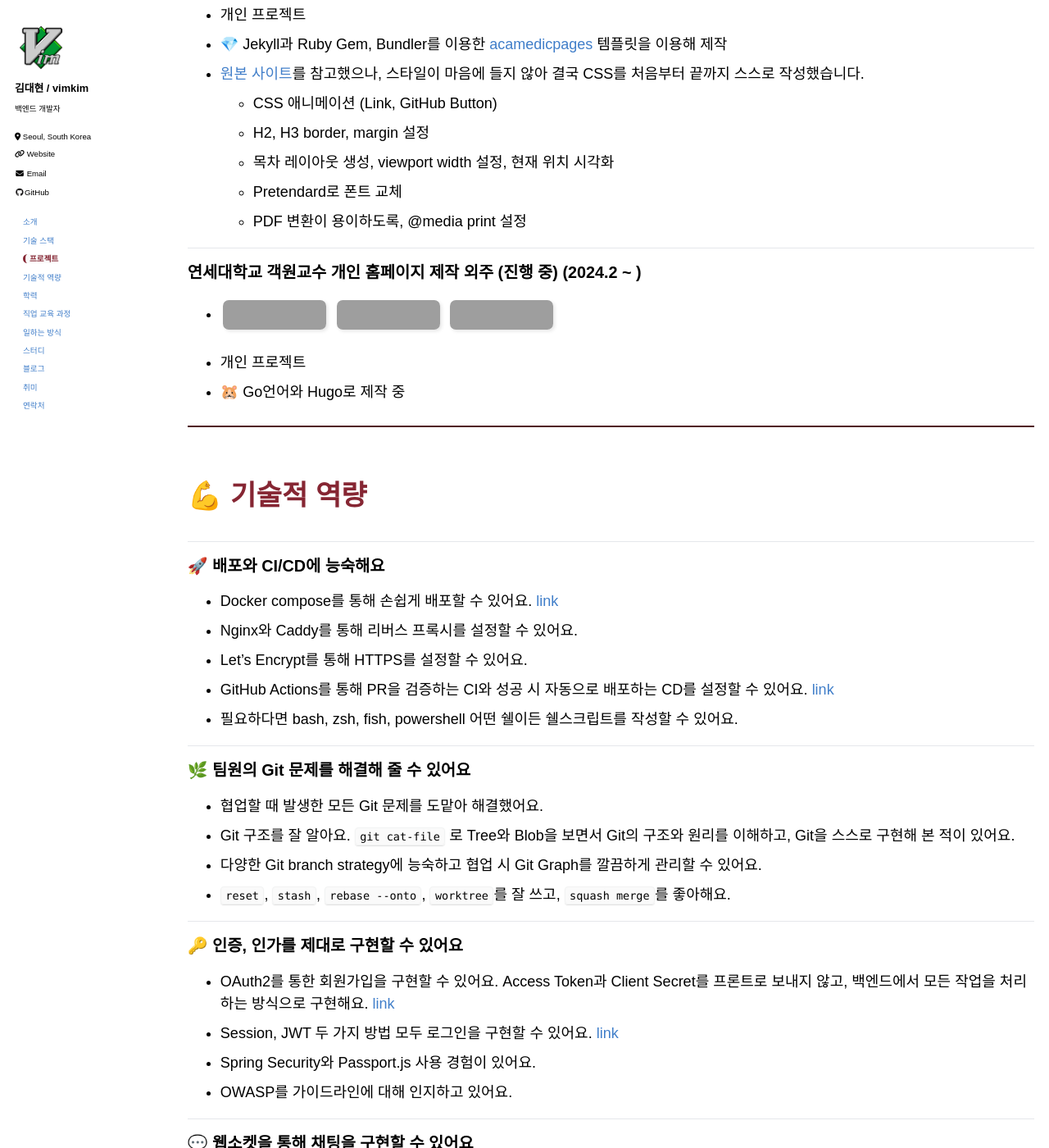
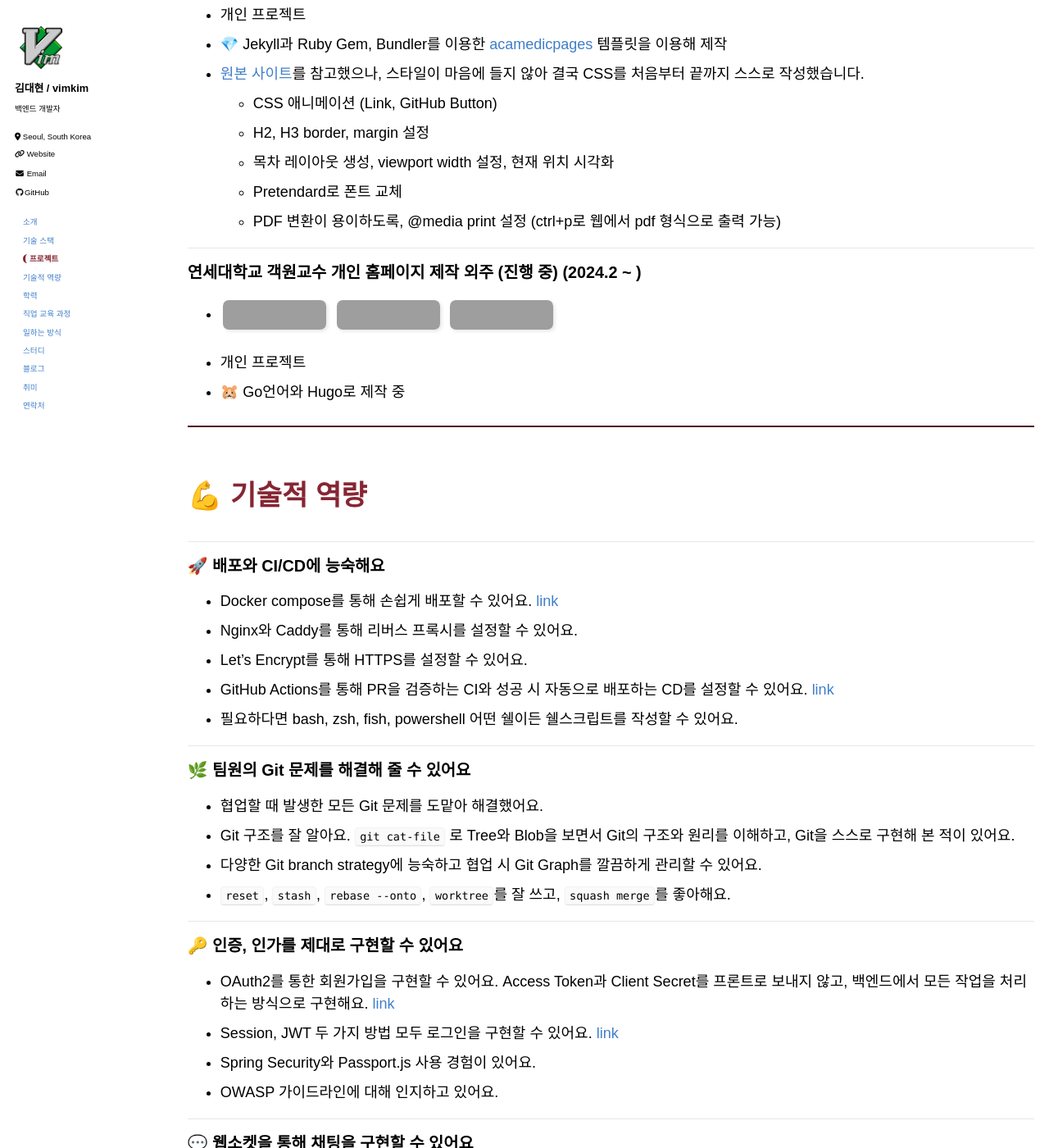
Before and after one commit to vimkim/vimkim.github.io, a Jekyll site: the page built from _pages/about.md, in a window 1280 px wide and 1400 px high, scrolled down 3391 px, cut to the strip 0-1400 px from the top of the window. Shown: the whole strip at 82% size. Built offline with Jekyll 4.4.1, drawn with Linux system fonts in a browser that asks for light colours; some web fonts are replaced; grey boxes are pictures that could not be loaded.

Commit message:
fix minor typo

```diff
--- a/_pages/about.md
+++ b/_pages/about.md
@@ -36,7 +36,7 @@ redirect_from:
 ### 대표 기술
 
 - [![영어](https://img.shields.io/badge/%EC%98%81%EC%96%B4-000000?style=for-the-badge&logoColor=black&label=EN&color=white){:.badge}](https://google.com/search?q=English): 오픈 소스 라이브러리에서 버그가 발생할 시 공식 문서와 GitHub Issues를 빠르게 훑고 메인테이너를 컨택하는 역할을 담당하고 있습니다. 공식 문서에 없는 문제가 생길 경우 해당 레포에 관련된 디스코드, 슬랙, 레딧, 위키, Customer Support, 유튜브, 유트랙, 미디엄 등 가능한 모든 커뮤니티에서 해결책을 찾습니다.
-- [![Git](https://img.shields.io/badge/git-%23F05033.svg?style=for-the-badge&logo=git&logoColor=white){:.badge}](https://google.com/search?q=Git): 팀의 모든 문제를 해결합니다.  커밋 그래프 해석, 생성, 수정 및 삭제 가능합니다. `reset --hard`, `reflog`, `stash -u -k`, `rebase --onto` 에 능합니다.
+- [![Git](https://img.shields.io/badge/git-%23F05033.svg?style=for-the-badge&logo=git&logoColor=white){:.badge}](https://google.com/search?q=Git): 팀의 모든 문제를 해결합니다. 커밋 그래프 해석, 생성, 수정 및 삭제 가능합니다. `reset --hard`, `reflog`, `stash -u -k`, `rebase --onto` 에 능합니다.
 - [![TypeScript](https://img.shields.io/badge/typescript-%23007ACC.svg?style=for-the-badge&logo=typescript&logoColor=white){:.badge}](https://google.com/search?q=TypeScript): **대표 언어 1** - 대부분의 프로젝트를 진행한 언어이며 Type Narrowing, Interface Merging, Object Literal, Decorator에 대한 이해가 있습니다.
 - [![Java](https://img.shields.io/badge/java-%23ED8B00.svg?style=for-the-badge&logo=openjdk&logoColor=white){:.badge}](https://google.com/search?q=Java): **대표 언어 2** - 프로그래밍을 처음 시작한 언어이며 Modern Java (Stream, @FunctionalInterface, Lambda, Optional)에 대한 이해가 있습니다.
 - [![Python](https://img.shields.io/badge/python-3670A0?style=for-the-badge&logo=python&logoColor=ffdd54){:.badge}](https://google.com/search?q=Python): 스크립팅과 크롤링 용도로 빠르게 PoC를 만들어내는 데에 능합니다. 600개 이상의 알고리즘 문제를 풀어 구현 속도가 특히 빠릅니다.
@@ -159,7 +159,7 @@ redirect_from:
   - H2, H3 border, margin 설정
   - 목차 레이아웃 생성, viewport width 설정, 현재 위치 시각화
   - Pretendard로 폰트 교체
-  - PDF 변환이 용이하도록, @media print 설정
+  - PDF 변환이 용이하도록, @media print 설정 (ctrl+p로 웹에서 pdf 형식으로 출력 가능)
 
 ### 연세대학교 객원교수 개인 홈페이지 제작 외주 (진행 중) (2024.2 ~ )
 
@@ -192,7 +192,7 @@ redirect_from:
 - OAuth2를 통한 회원가입을 구현할 수 있어요. Access Token과 Client Secret를 프론트로 보내지 않고, 백엔드에서 모든 작업을 처리하는 방식으로 구현해요. [link](https://github.com/what-surv/what-surv-backend/pull/51){:.no-print}
 - Session, JWT 두 가지 방법 모두 로그인을 구현할 수 있어요. [link](https://github.com/what-surv/what-surv-backend/pull/27){:.no-print}
 - Spring Security와 Passport.js 사용 경험이 있어요.
-- OWASP를 가이드라인에 대해 인지하고 있어요.
+- OWASP 가이드라인에 대해 인지하고 있어요.
 
 ### 💬 웹소켓을 통해 채팅을 구현할 수 있어요
 
@@ -463,5 +463,3 @@ redirect_from:
 <br/>
 <br/>
 <br/>
-<br/>
-<br/>
```
